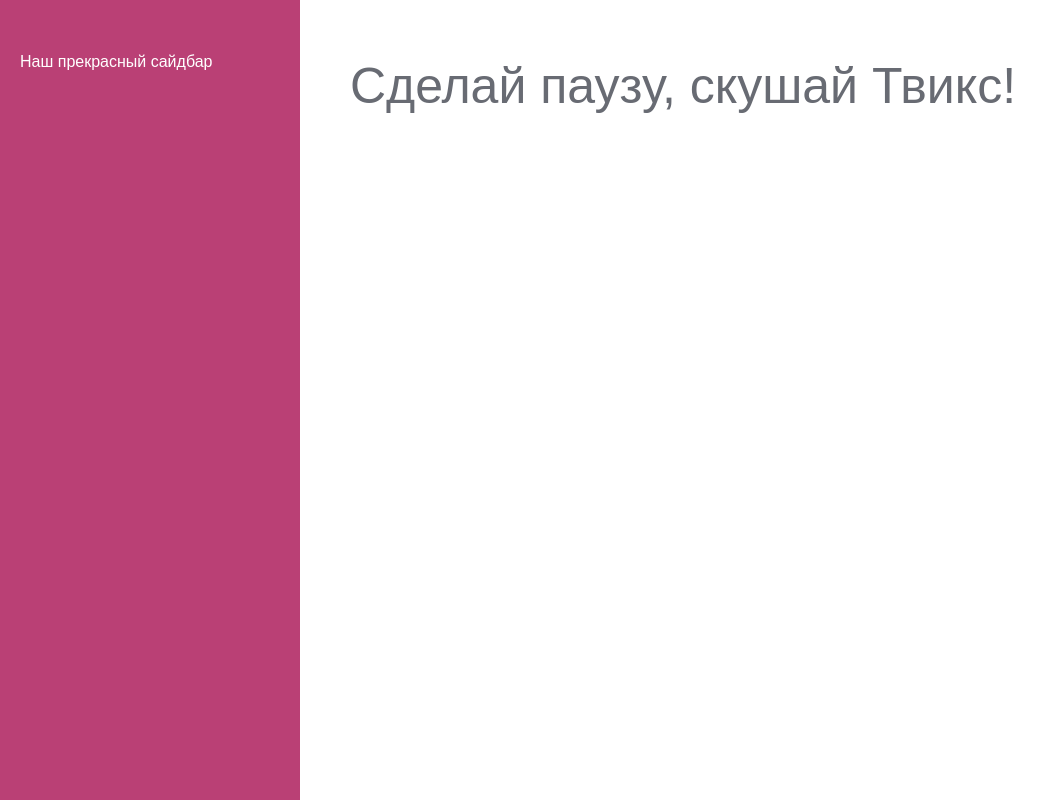
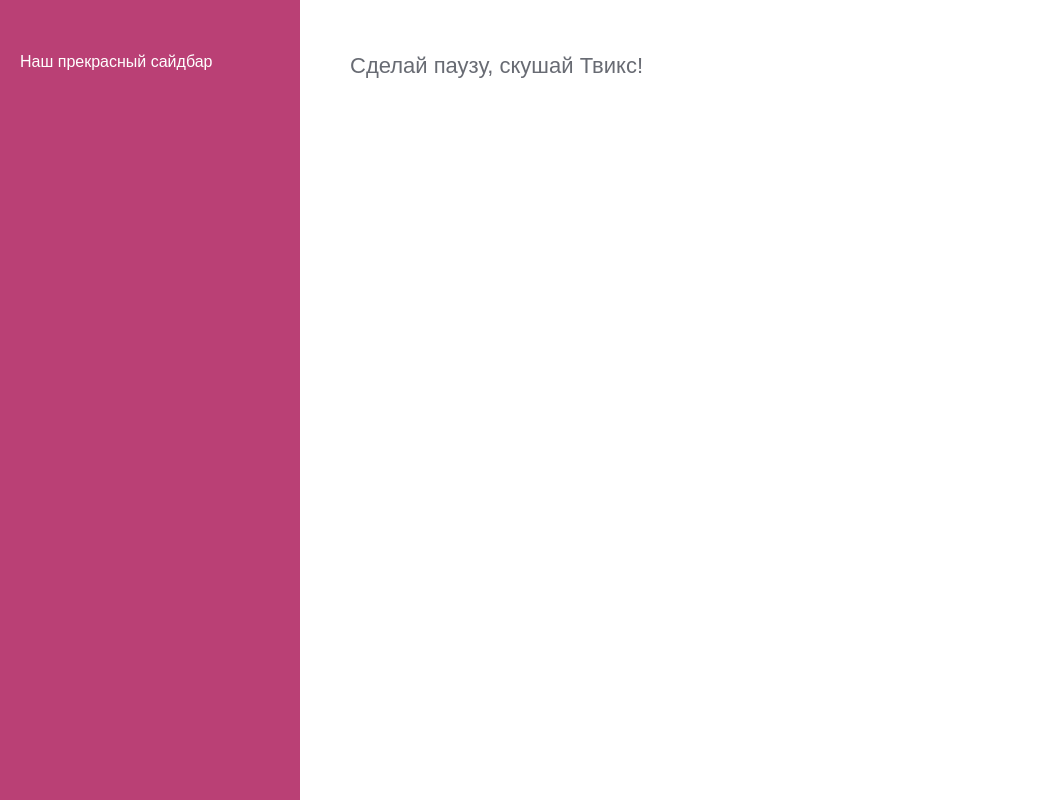
Before and after one commit to abdrashitov/sandbox, a React app: page / in a window 1280 px wide. Shown: the whole page, without its empty margins (0-1054 px from the left). Built offline with nearby package versions, Linux system fonts and the light colour scheme.

Commit message:
Tokens updated

```diff
--- a/src/static/css/variables.css
+++ b/src/static/css/variables.css
@@ -36,7 +36,7 @@
   --color-transparent-optional-52: rgba(95, 140, 229, 0.52);
   --color-transparent-optional-32: rgba(95, 140, 229, 0.32);
   --color-transparent-optional-12: rgba(95, 140, 229, 0.12);
-  --typography-head-h1-font-size: 50px;
+  --typography-head-h1-font-size: 22px;
   --typography-head-h1-text-decoration: none;
   --typography-head-h1-font-family: Source Sans Pro;
   --typography-head-h1-font-weight: 600;
```
Also changed, not shown: tokens/text.tokens.json (+1 -1 lines).
